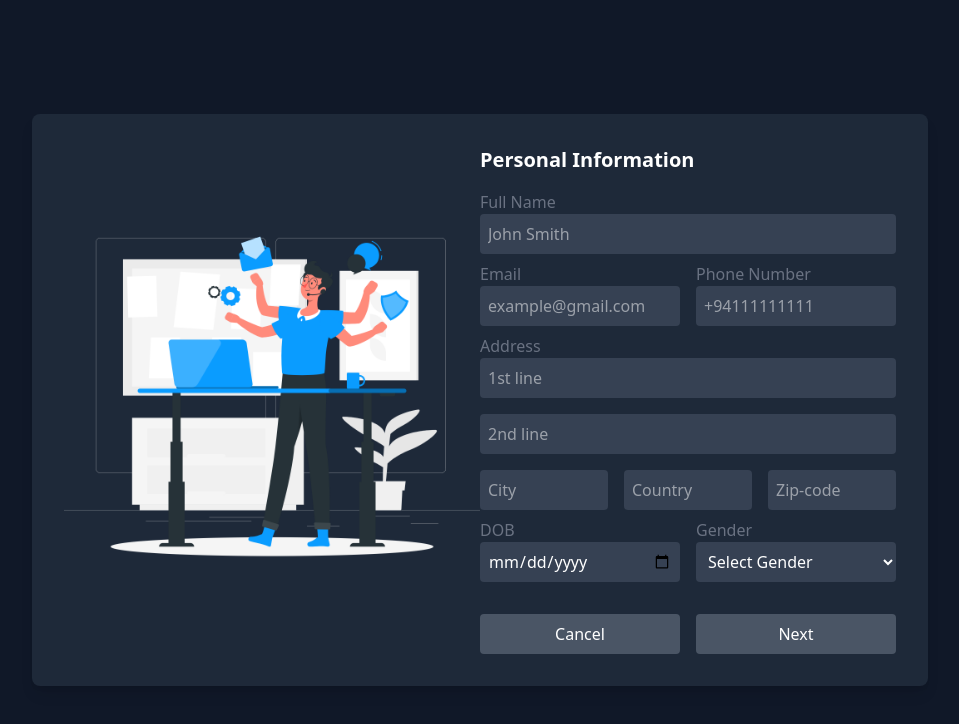
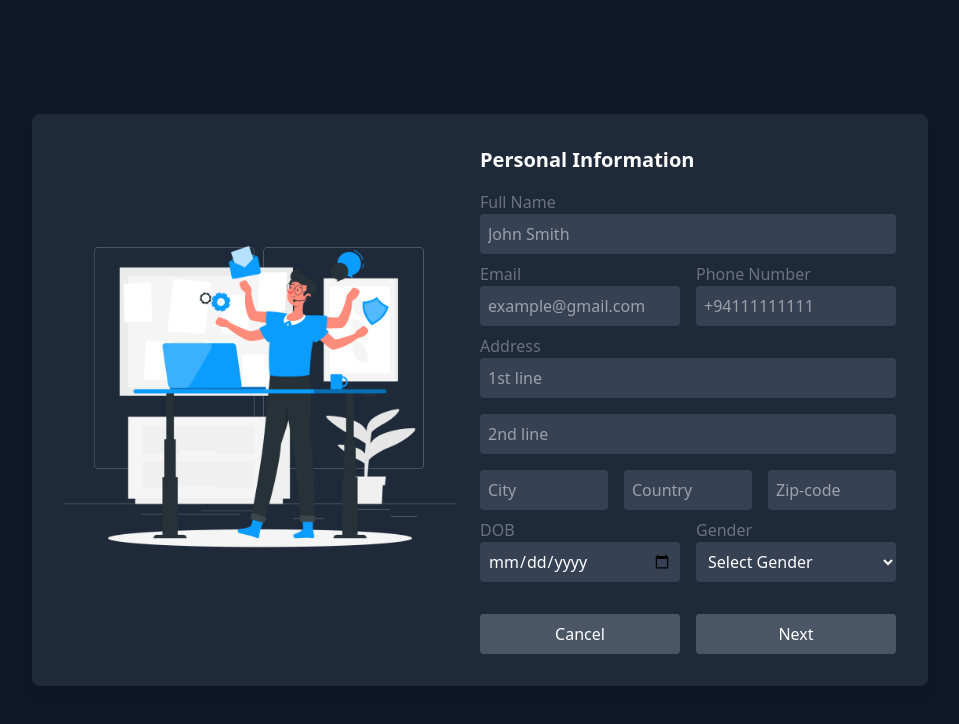
Before and after one commit to itp-ProjectGroup/nexxabiz1.1, a React (Vite) app in the folder nexa-biz-frontend/: page /register in a window 1280 px wide. Shown: the top 724 px of the page, without its empty margins (160-1119 px from the left). Built offline with nearby package versions, Linux system fonts and the light colour scheme.

Commit message:
align admin.png in form

```diff
--- a/nexa-biz-frontend/src/pages/Register.jsx
+++ b/nexa-biz-frontend/src/pages/Register.jsx
@@ -86,7 +86,7 @@ const Register = () => {
   return (
     <div className="flex justify-center items-center min-h-screen bg-gray-900 text-white font-roboto">
       <div className="bg-gray-800 p-8 rounded-lg shadow-lg w-full max-w-4xl flex">
-        <div className="w-1/2 flex items-center justify-center">
+        <div className="w-1/2 flex items-center justify-center pr-6">
           <img
             src="/admin.png"
             alt="Registration"
```
